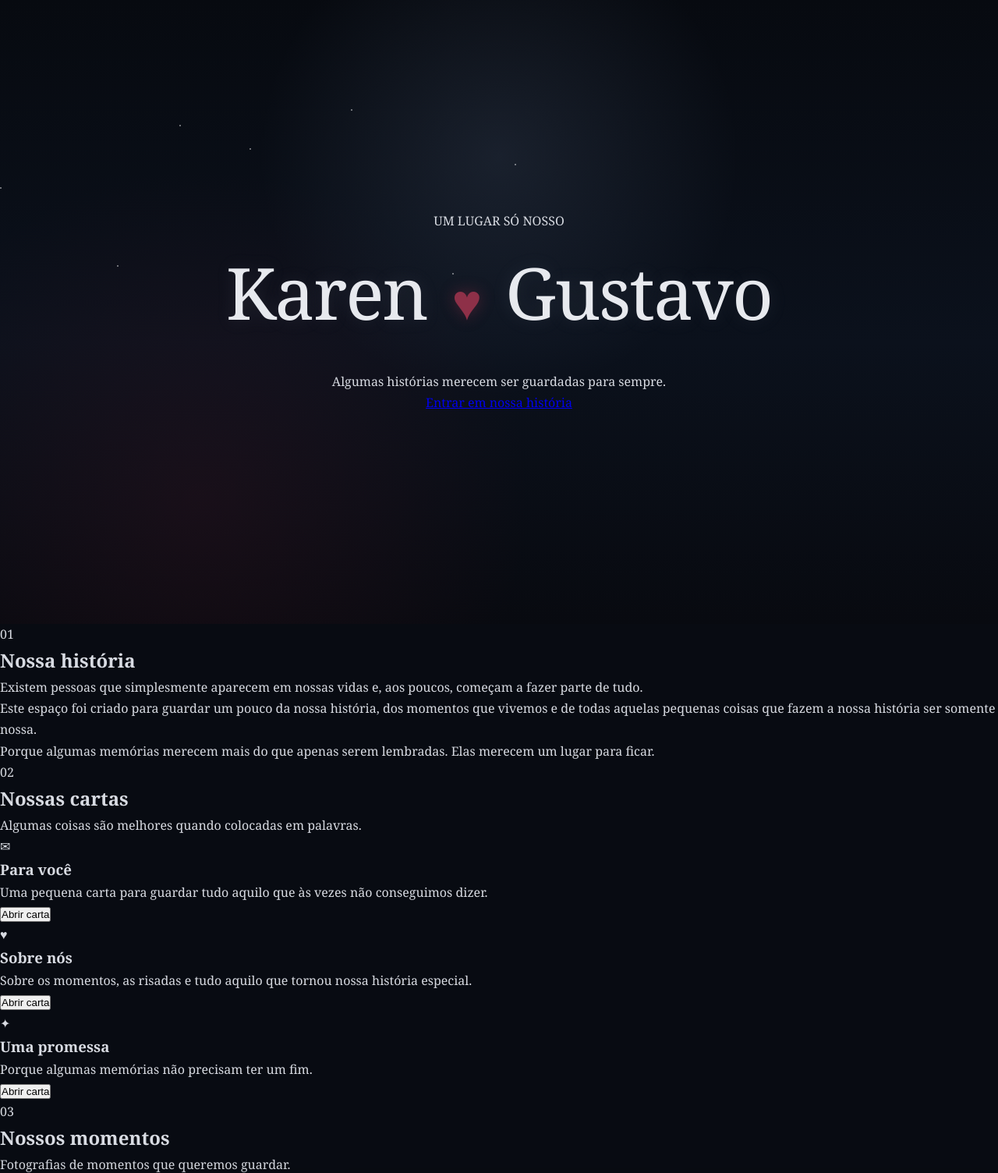
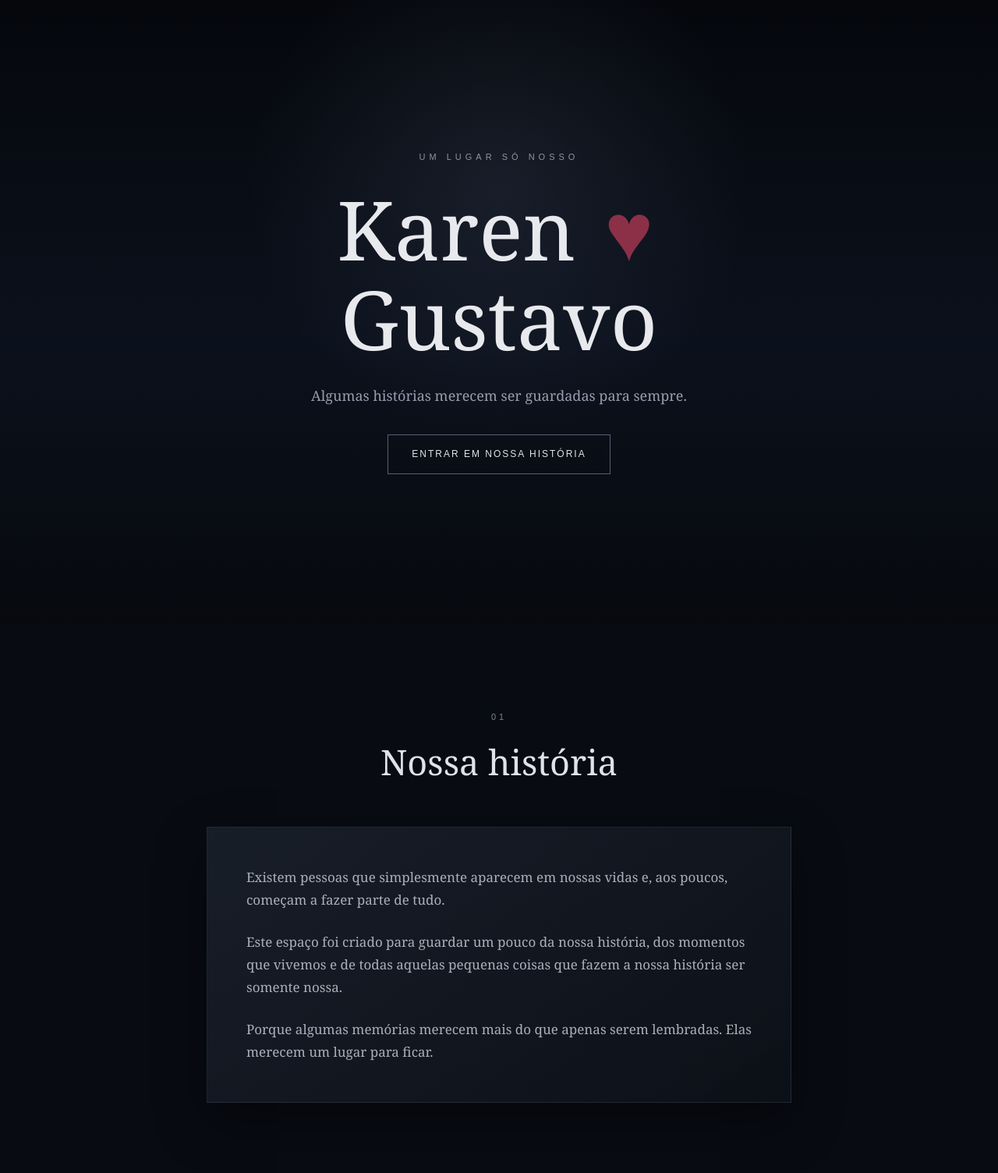
Before and after one commit to gutocrwx-stack/memorias-de-nooos, a Flask app: page / in a window 1280 px wide. Shown: the top 1504 px of the page at 78% size. Run offline with Flask 3, Linux system fonts and the light colour scheme.

Commit message:
Update style.css

```diff
--- a/static/style.css
+++ b/static/style.css
@@ -1,7 +1,3 @@
-/* =========================================
-   KAREN & GUSTAVO — NIGHT EDITION 🌙
-   ========================================= */
-
 * {
     margin: 0;
     padding: 0;
@@ -13,408 +9,570 @@ html {
 }
 
 body {
+    background: #080b12;
+    color: #d9dce3;
     font-family: Georgia, "Times New Roman", serif;
-    background: #080b12;
-    color: #d8dbe2;
     line-height: 1.7;
-    overflow-x: hidden;
 }
 
-.container {
-    width: 100%;
+body::selection {
+    background: #6d263b;
+    color: white;
 }
 
 
-/* =========================================
-   ABERTURA
-   ========================================= */
+/* =========================
+   HERO
+========================= */
 
 .hero {
     min-height: 100vh;
+
     display: flex;
-    flex-direction: column;
+    justify-content: center;
     align-items: center;
-    justify-content: center;
+
     text-align: center;
-    padding: 40px 20px;
-    position: relative;
-    overflow: hidden;
+
+    padding: 30px;
 
     background:
         radial-gradient(
-            circle at 50% 25%,
-            rgba(100, 119, 150, 0.18),
-            transparent 35%
-        ),
-        radial-gradient(
-            circle at 20% 80%,
-            rgba(94, 25, 42, 0.18),
-            transparent 35%
+            circle at 50% 30%,
+            rgba(95, 110, 135, 0.18),
+            transparent 38%
         ),
         linear-gradient(
             180deg,
-            #070a10 0%,
+            #05070c,
             #0b111c 55%,
-            #080a10 100%
+            #07090e
         );
 }
 
+.hero-content {
+    max-width: 800px;
+}
 
-/* pequenos pontos de luz */
+.eyebrow {
+    font-family: Arial, sans-serif;
+    font-size: 11px;
+    letter-spacing: 5px;
+    color: #8d96a7;
+    margin-bottom: 25px;
+}
 
-.hero::before {
-    content: "";
-    position: absolute;
-    width: 2px;
-    height: 2px;
-    background: #ffffff;
-    top: 20%;
-    left: 18%;
-    border-radius: 50%;
-    opacity: 0.55;
-    box-shadow:
-        90px 30px #ffffff,
-        220px -20px #ffffff,
-        430px 50px #ffffff,
-        -80px 180px #ffffff,
-        350px 190px #ffffff,
-        -230px 80px #ffffff;
+.hero h1 {
+    font-size: clamp(55px, 10vw, 105px);
+    font-weight: normal;
+    color: #e8e9ed;
+    line-height: 1.1;
+}
+
+.hero h1 span {
+    color: #8c3048;
+    margin: 0 10px;
+}
+
+.hero-subtitle {
+    max-width: 550px;
+    margin: 25px auto 35px;
+
+    color: #969eae;
+    font-size: 18px;
+}
+
+.hero-button {
+    display: inline-block;
+
+    padding: 14px 30px;
+
+    border: 1px solid #566071;
+
+    color: #e0e2e7;
+    text-decoration: none;
+
+    font-family: Arial, sans-serif;
+    font-size: 12px;
+
+    letter-spacing: 2px;
+    text-transform: uppercase;
+
+    transition: 0.3s;
+}
+
+.hero-button:hover {
+    background: #642136;
+    border-color: #8c3048;
 }
 
 
-/* =========================================
-   TEXTO INICIAL
-   ========================================= */
+/* =========================
+   SEÇÕES
+========================= */
 
-.small-title {
-    font-family: Arial, sans-serif;
-    font-size: 11px;
-    letter-spacing: 5px;
-    text-transform: uppercase;
-    color: #9ca6b8;
-    margin-bottom: 24px;
-    position: relative;
-    z-index: 1;
+.section {
+    max-width: 1050px;
+    margin: auto;
+
+    padding: 110px 25px;
 }
 
-.hero h1 {
-    font-size: clamp(48px, 9vw, 92px);
-    font-weight: normal;
-    letter-spacing: -2px;
-    color: #e7e9ee;
-    margin-bottom: 22px;
-    position: relative;
-    z-index: 1;
-    text-shadow:
-        0 0 25px rgba(170, 180, 200, 0.12);
+.section-title {
+    text-align: center;
+    margin-bottom: 45px;
 }
 
-.hero h1 span {
-    color: #8e3048;
-    font-size: 0.7em;
-    margin: 0 10px;
-    text-shadow:
-        0 0 20px rgba(142, 48, 72, 0.45);
+.section-title span {
+    display: block;
+
+    font-family: Arial, sans-serif;
+
+    font-size: 11px;
+    letter-spacing: 4px;
+
+    color: #7e8797;
+
+    margin-bottom: 10px;
 }
 
-.subtitle {
-    max-width: 570px;
-    font-size: 18px;
-    color: #9da5b4;
-    margin-bottom: 38px;
-    position: relative;
-    z-index: 1;
+.section-title h2 {
+    font-size: 45px;
+    font-weight: normal;
+
+    color: #e0e2e7;
+}
+
+.section-description {
+    text-align: center;
+
+    max-width: 600px;
+    margin: -20px auto 45px;
+
+    color: #858e9f;
 }
 
 
-/* =========================================
-   BOTÃO
-   ========================================= */
+/* =========================
+   HISTÓRIA
+========================= */
 
-.button {
-    display: inline-block;
-    padding: 14px 32px;
-    border: 1px solid rgba(160, 169, 185, 0.35);
-    border-radius: 2px;
-    background: rgba(40, 45, 57, 0.5);
-    color: #e5e7eb;
-    text-decoration: none;
-    font-family: Arial, sans-serif;
-    font-size: 12px;
-    letter-spacing: 2px;
-    text-transform: uppercase;
-    transition: 0.35s ease;
-    position: relative;
-    z-index: 1;
+.story-card {
+    max-width: 750px;
+
+    margin: auto;
+
+    padding: 50px;
+
+    background:
+        linear-gradient(
+            145deg,
+            rgba(27, 33, 44, 0.85),
+            rgba(12, 16, 24, 0.95)
+        );
+
+    border: 1px solid rgba(150, 160, 180, 0.12);
+
+    box-shadow:
+        0 25px 60px rgba(0, 0, 0, 0.4);
 }
 
-.button:hover {
-    background: #641f32;
-    border-color: #8e3048;
-    box-shadow:
-        0 0 25px rgba(142, 48, 72, 0.25);
-    transform: translateY(-3px);
+.story-card p {
+    color: #aab0bb;
+
+    font-size: 17px;
+
+    margin-bottom: 25px;
+}
+
+.story-card p:last-child {
+    margin-bottom: 0;
 }
 
 
-/* =========================================
-   MEMÓRIAS
-   ========================================= */
+/* =========================
+   CARTAS
+========================= */
 
-.memories {
-    max-width: 1100px;
-    margin: 0 auto;
-    padding: 110px 25px;
-    text-align: center;
-    background: #080b12;
+.letters {
+    max-width: 1150px;
 }
 
-.memories h2,
-.message h2 {
-    font-size: 43px;
-    font-weight: normal;
-    color: #dfe2e8;
-    margin-bottom: 16px;
-    text-shadow:
-        0 0 20px rgba(180, 190, 210, 0.08);
+.letters-grid {
+    display: grid;
+
+    grid-template-columns:
+        repeat(3, 1fr);
+
+    gap: 22px;
 }
 
-.section-text {
-    max-width: 650px;
-    margin: 0 auto 60px;
-    color: #8f98a8;
-    font-size: 16px;
+.letter {
+    padding: 40px 30px;
+
+    text-align: center;
+
+    background:
+        linear-gradient(
+            145deg,
+            #111722,
+            #090c13
+        );
+
+    border: 1px solid rgba(150, 160, 180, 0.12);
+
+    transition: 0.4s;
+}
+
+.letter:hover {
+    transform: translateY(-7px);
+
+    border-color: rgba(140, 48, 72, 0.45);
+
+    box-shadow:
+        0 20px 50px rgba(0, 0, 0, 0.45),
+        0 0 30px rgba(100, 30, 50, 0.12);
+}
+
+.letter-icon {
+    font-size: 35px;
+
+    color: #8c3048;
+
+    margin-bottom: 15px;
+}
+
+.letter h3 {
+    font-size: 25px;
+    font-weight: normal;
+
+    color: #dfe2e7;
+
+    margin-bottom: 15px;
+}
+
+.letter p {
+    color: #858e9d;
+
+    font-size: 15px;
+
+    margin-bottom: 25px;
+}
+
+.letter button {
+    background: transparent;
+
+    border: 1px solid #555e6d;
+
+    color: #cfd3da;
+
+    padding: 10px 20px;
+
+    cursor: pointer;
+
+    font-family: Arial, sans-serif;
+
+    font-size: 11px;
+
+    letter-spacing: 1.5px;
+
+    text-transform: uppercase;
+
+    transition: 0.3s;
+}
+
+.letter button:hover {
+    background: #642136;
+
+    border-color: #8c3048;
+
+    color: white;
 }
 
 
-/* =========================================
-   GALERIA
-   ========================================= */
+/* =========================
+   FOTOS
+========================= */
 
 .gallery {
     display: grid;
-    grid-template-columns: repeat(3, 1fr);
+
+    grid-template-columns:
+        repeat(3, 1fr);
+
     gap: 18px;
-    width: 100%;
 }
 
 .gallery img {
     width: 100%;
+
     aspect-ratio: 1 / 1;
+
     object-fit: cover;
-    display: block;
 
-    border: 1px solid rgba(160, 170, 190, 0.12);
-    border-radius: 3px;
+    border: 1px solid rgba(150, 160, 180, 0.12);
 
     filter:
         brightness(0.78)
-        contrast(1.08)
+        contrast(1.05)
         saturate(0.75);
 
-    box-shadow:
-        0 15px 35px rgba(0, 0, 0, 0.45);
-
-    transition:
-        transform 0.5s ease,
-        filter 0.5s ease,
-        box-shadow 0.5s ease;
+    transition: 0.5s;
 }
 
 .gallery img:hover {
     transform: scale(1.025);
 
     filter:
-        brightness(0.95)
+        brightness(1)
         contrast(1.05)
-        saturate(0.9);
+        saturate(0.95);
 
     box-shadow:
-        0 20px 45px rgba(0, 0, 0, 0.65),
-        0 0 25px rgba(100, 30, 50, 0.15);
+        0 20px 45px rgba(0, 0, 0, 0.6);
 }
 
 
-/* =========================================
-   MENSAGEM
-   ========================================= */
+/* =========================
+   MENSAGEM FINAL
+========================= */
 
-.message {
-    max-width: 760px;
-    margin: 0 auto;
-    padding: 100px 30px 120px;
+.final-message {
+    text-align: center;
+
+    max-width: 700px;
+
+    margin: auto;
+
+    padding: 120px 25px;
+}
+
+.final-heart {
+    font-size: 48px;
+
+    color: #8c3048;
+
+    margin-bottom: 20px;
+
+    text-shadow:
+        0 0 25px rgba(140, 48, 72, 0.45);
+}
+
+.final-message h2 {
+    font-size: 45px;
+
+    font-weight: normal;
+
+    color: #e1e3e8;
+
+    margin-bottom: 20px;
+}
+
+.final-message p {
+    color: #9098a7;
+
+    font-size: 17px;
+}
+
+.signature {
+    margin-top: 40px;
+
+    color: #9e3b55;
+
+    font-style: italic;
+
+    font-size: 17px;
+}
+
+
+/* =========================
+   MODAL DAS CARTAS
+========================= */
+
+.modal {
+    position: fixed;
+
+    inset: 0;
+
+    background:
+        rgba(3, 5, 9, 0.88);
+
+    display: flex;
+
+    justify-content: center;
+    align-items: center;
+
+    padding: 20px;
+
+    opacity: 0;
+
+    visibility: hidden;
+
+    transition: 0.3s;
+
+    z-index: 1000;
+}
+
+.modal.active {
+    opacity: 1;
+
+    visibility: visible;
+}
+
+.modal-content {
+    max-width: 650px;
+
+    width: 100%;
+
+    padding: 55px 45px;
+
+    background:
+        linear-gradient(
+            145deg,
+            #151b27,
+            #090d15
+        );
+
+    border: 1px solid rgba(150, 160, 180, 0.15);
+
+    box-shadow:
+        0 30px 80px rgba(0, 0, 0, 0.7);
+
+    position: relative;
+
     text-align: center;
 }
 
-.heart {
-    font-size: 44px;
-    color: #8e3048;
-    margin-bottom: 18px;
+.close {
+    position: absolute;
 
-    text-shadow:
-        0 0 25px rgba(142, 48, 72, 0.45);
+    top: 12px;
+    right: 18px;
 
-    animation: heartbeat 3s infinite;
+    background: none;
+
+    border: none;
+
+    color: #9aa2b0;
+
+    font-size: 30px;
+
+    cursor: pointer;
 }
 
-.message h2 {
-    margin-bottom: 32px;
+.modal-icon {
+    color: #8c3048;
+
+    font-size: 40px;
+
+    margin-bottom: 15px;
 }
 
-.message p {
-    color: #9ba2af;
-    font-size: 17px;
-    margin-bottom: 24px;
+.modal-content h2 {
+    color: #e3e5ea;
+
+    font-size: 32px;
+
+    font-weight: normal;
+
+    margin-bottom: 25px;
 }
 
-.signature {
-    margin-top: 42px;
-    font-style: italic;
-    color: #747d8c !important;
-}
+.modal-content p {
+    color: #9ca4b2;
 
-.signature strong {
-    font-size: 21px;
-    color: #a83d58;
+    font-size: 17px;
 }
 
 
-/* =========================================
-   RODAPÉ
-   ========================================= */
+/* =========================
+   FOOTER
+========================= */
 
 footer {
-    padding: 55px 20px;
     text-align: center;
 
-    background:
-        linear-gradient(
-            180deg,
-            #080b12,
-            #05070b
-        );
+    padding: 50px 20px;
 
-    border-top: 1px solid rgba(150, 160, 180, 0.08);
+    background: #05070b;
+
+    border-top:
+        1px solid rgba(150, 160, 180, 0.08);
 }
 
 footer p {
-    font-size: 24px;
-    color: #dfe2e8;
-    margin-bottom: 10px;
+    color: #dfe2e7;
+
+    font-size: 22px;
+
+    margin-bottom: 8px;
 }
 
 footer span {
+    color: #717987;
+
     font-family: Arial, sans-serif;
-    font-size: 12px;
+
+    font-size: 11px;
+
     letter-spacing: 2px;
-    color: #737b89;
 }
 
 
-/* =========================================
-   ANIMAÇÃO
-   ========================================= */
+/* =========================
+   TABLET
+========================= */
 
-@keyframes heartbeat {
+@media (max-width: 800px) {
 
-    0% {
-        transform: scale(1);
+    .letters-grid {
+        grid-template-columns: 1fr 1fr;
     }
 
-    8% {
-        transform: scale(1.12);
+    .gallery {
+        grid-template-columns: 1fr 1fr;
     }
 
-    16% {
-        transform: scale(1);
-    }
-
-    24% {
-        transform: scale(1.08);
-    }
-
-    32% {
-        transform: scale(1);
-    }
-
-    100% {
-        transform: scale(1);
-    }
 }
 
 
-/* =========================================
-   TABLET
-   ========================================= */
+/* =========================
+   CELULAR
+========================= */
 
-@media (max-width: 800px) {
-
-    .hero {
-        min-height: 90vh;
-    }
-
-    .gallery {
-        grid-template-columns: repeat(2, 1fr);
-        gap: 12px;
-    }
-
-    .memories {
-        padding: 80px 20px;
-    }
-
-    .memories h2,
-    .message h2 {
-        font-size: 36px;
-    }
-}
-
-
-/* =========================================
-   CELULAR
-   ========================================= */
-
-@media (max-width: 520px) {
+@media (max-width: 550px) {
 
     .hero {
         min-height: 100vh;
-        padding: 30px 18px;
-    }
-
-    .small-title {
-        font-size: 9px;
-        letter-spacing: 3px;
+        padding: 25px 18px;
     }
 
     .hero h1 {
-        font-size: 48px;
-        line-height: 1.15;
+        font-size: 50px;
     }
 
-    .hero h1 span {
-        margin: 0 5px;
+    .hero-subtitle {
+        font-size: 16px;
     }
 
-    .subtitle {
-        font-size: 16px;
-        max-width: 320px;
+    .section {
+        padding: 80px 16px;
     }
 
-    .button {
-        padding: 13px 24px;
+    .section-title h2 {
+        font-size: 35px;
     }
 
-    .memories {
-        padding: 75px 15px;
+    .story-card {
+        padding: 30px 25px;
     }
 
-    .memories h2,
-    .message h2 {
-        font-size: 32px;
+    .story-card p {
+        font-size: 16px;
     }
 
-    .section-text {
-        font-size: 15px;
-        margin-bottom: 38px;
+    .letters-grid {
+        grid-template-columns: 1fr;
     }
 
     .gallery {
@@ -422,23 +580,20 @@ footer span {
         gap: 9px;
     }
 
-    .gallery img {
-        border-radius: 2px;
+    .final-message {
+        padding: 90px 20px;
     }
 
-    .message {
-        padding: 70px 22px 80px;
+    .final-message h2 {
+        font-size: 36px;
     }
 
-    .message p {
-        font-size: 16px;
+    .modal-content {
+        padding: 45px 25px;
     }
 
-    footer {
-        padding: 40px 15px;
+    .modal-content h2 {
+        font-size: 27px;
     }
 
-    footer p {
-        font-size: 21px;
-    }
 }
```
